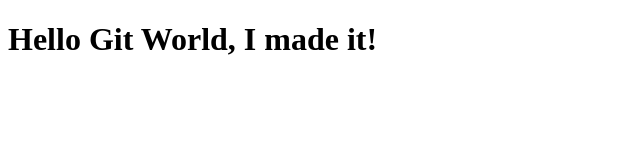
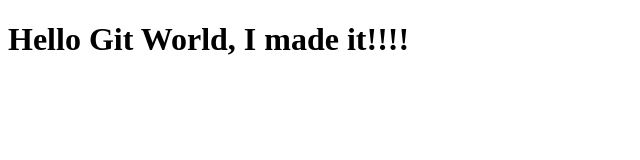
Before and after one commit to kalwee/Janellerecana, a plain HTML site: page index.html in a window 1280 px wide. Shown: the full height of the page, 0-640 px from the left. Drawn offline with Linux system fonts and the light colour scheme.

Commit message:
Update index.html

```diff
--- a/index.html
+++ b/index.html
@@ -4,6 +4,6 @@
 	<title>My Git Connect Demo Activity</title>
 </head>
 <body>
-	<h1>Hello Git World, I made it!</h1>
+	<h1>Hello Git World, I made it!!!!</h1>
 </body>
 </html>
```
